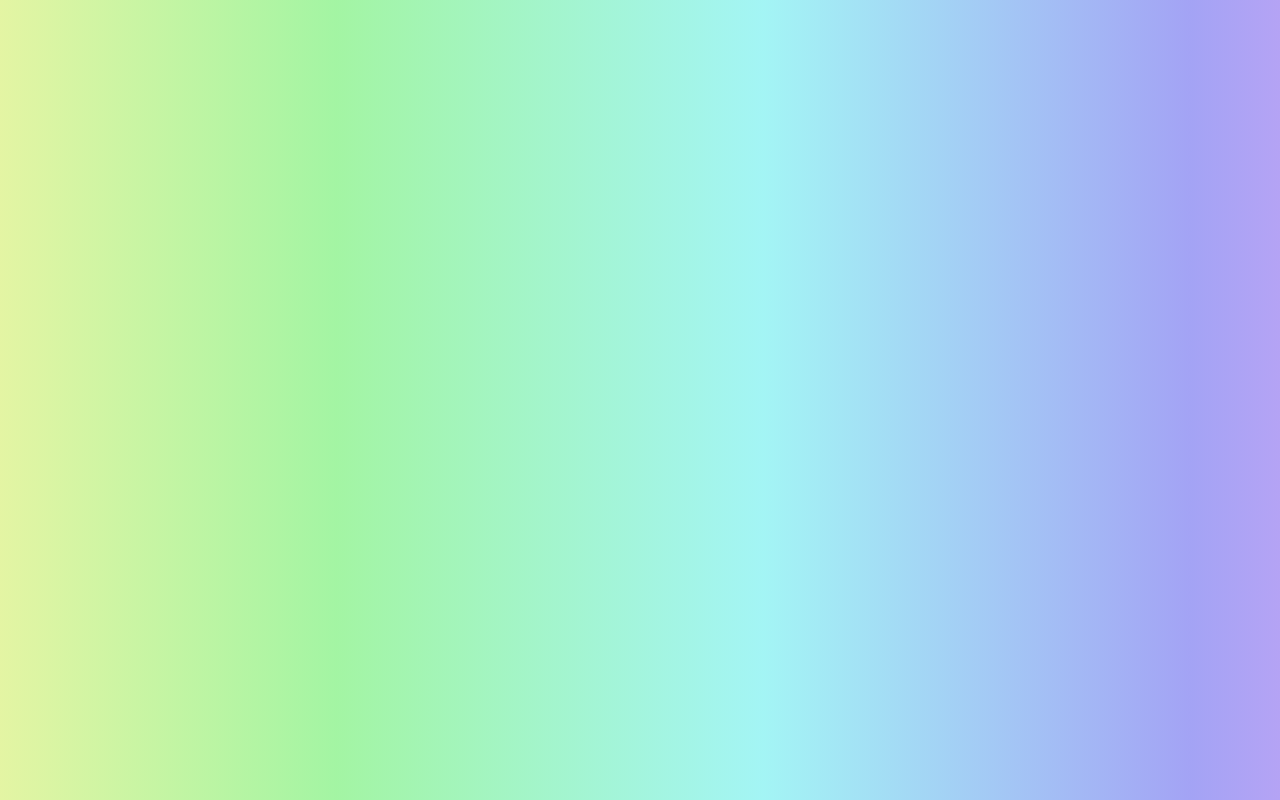
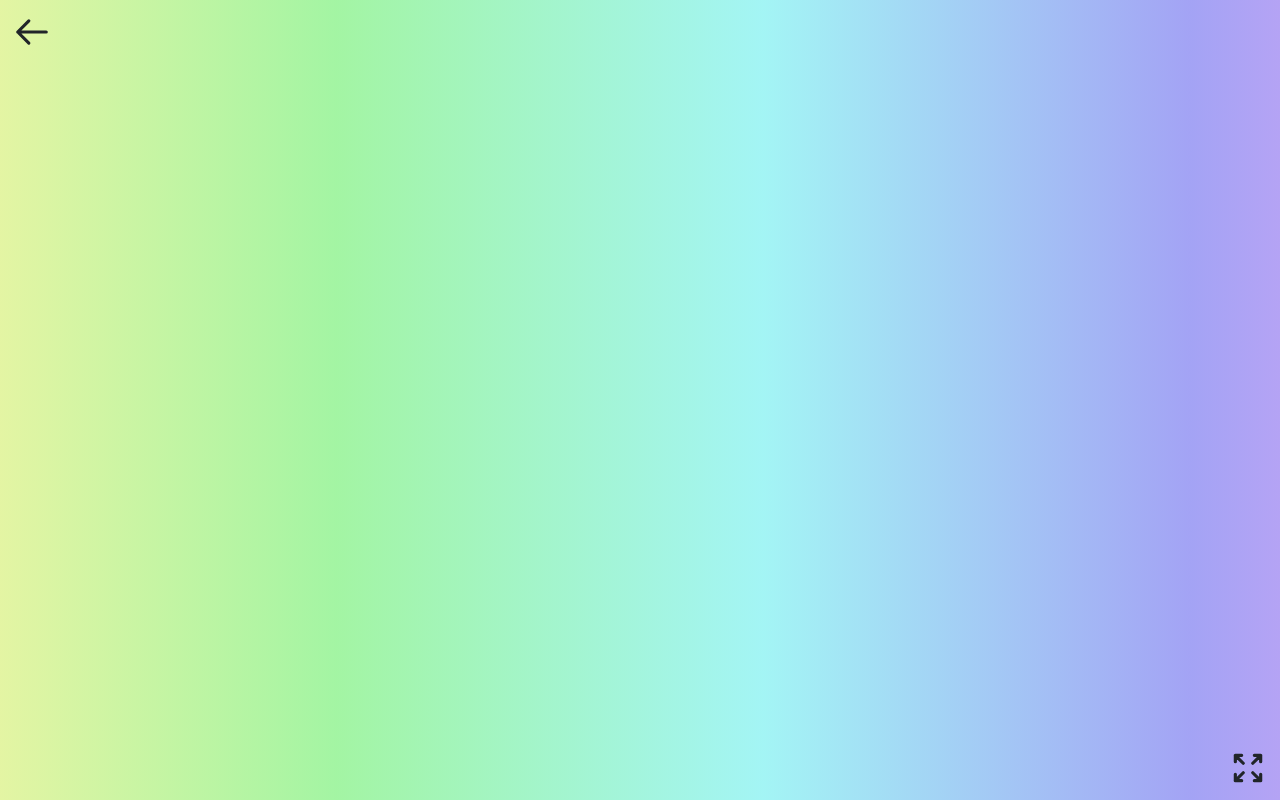
Before and after one commit to j-/mood-light, a Next.js app: page /rainbow/full in a window 1280 px wide. Built offline with nearby package versions, Linux system fonts and the light colour scheme.

Commit message:
Add full screen container

```diff
--- /dev/null
+++ b/components/FullScreenContainer.tsx
@@ -0,0 +1,87 @@
+import { useCallback, useEffect, useRef, useState } from 'react';
+import FillParent from './FillParent';
+
+type Props = {
+  onClickBack: () => void;
+}
+
+const FullScreenContainer: React.FC<Props> = ({ onClickBack, children }) => {
+  const ref = useRef<HTMLDivElement>();
+  const [isFullScreen, setIsFullScreen] = useState<boolean>(false);
+
+  const handleClickBack = useCallback<React.MouseEventHandler<HTMLButtonElement>>((e) => {
+    e.preventDefault();
+    if (isFullScreen) {
+      document.exitFullscreen();
+    } else if (ref.current) {
+      onClickBack();
+    }
+  }, [isFullScreen, ref, onClickBack]);
+
+  const handleClickToggle = useCallback<React.MouseEventHandler<HTMLButtonElement>>((e) => {
+    e.preventDefault();
+    if (isFullScreen) {
+      document.exitFullscreen();
+    } else if (ref.current) {
+      ref.current.requestFullscreen({
+        navigationUI: 'hide',
+      });
+    }
+  }, [isFullScreen, ref]);
+
+  useEffect(() => {
+    const handler = () => {
+      setIsFullScreen(document.fullscreenElement != null);
+    };
+    document.addEventListener('fullscreenchange', handler);
+    return () => {
+      document.removeEventListener('fullscreenchange', handler);
+    };
+  }, []);
+
+  return (
+    <FillParent ref={ref}>
+      <button
+        className="btn"
+        style={{
+          position: 'absolute',
+          top: 0,
+          left: 0,
+          width: '4em',
+          height: '4em',
+        }}
+        type="button"
+        onClick={handleClickBack}
+      >
+        <svg xmlns="http://www.w3.org/2000/svg" className="h-6 w-6" fill="none" viewBox="0 0 24 24" stroke="currentColor">
+          <path strokeLinecap="round" strokeLinejoin="round" strokeWidth={2} d="M10 19l-7-7m0 0l7-7m-7 7h18" />
+        </svg>
+      </button>
+      <button
+        className="btn"
+        style={{
+          position: 'absolute',
+          bottom: 0,
+          right: 0,
+          width: '4em',
+          height: '4em',
+        }}
+        type="button"
+        onClick={handleClickToggle}
+      >
+        {isFullScreen ? (
+          <svg xmlns="http://www.w3.org/2000/svg" className="h-6 w-6" fill="none" viewBox="0 0 24 24" stroke="currentColor">
+            <path strokeLinecap="round" strokeLinejoin="round" strokeWidth={2} d="M6 18L18 6M6 6l12 12" />
+          </svg>
+        ) : (
+          <svg xmlns="http://www.w3.org/2000/svg" className="h-6 w-6" fill="none" viewBox="0 0 24 24" stroke="currentColor">
+            <path strokeLinecap="round" strokeLinejoin="round" strokeWidth={2} d="M4 8V4m0 0h4M4 4l5 5m11-1V4m0 0h-4m4 0l-5 5M4 16v4m0 0h4m-4 0l5-5m11 5l-5-5m5 5v-4m0 4h-4" />
+          </svg>
+        )}
+      </button>
+      {children}
+    </FillParent>
+  );
+};
+
+export default FullScreenContainer;
--- a/pages/rainbow/full.tsx
+++ b/pages/rainbow/full.tsx
@@ -1,5 +1,7 @@
 import Head from 'next/head';
+import { useRouter } from 'next/router';
 import { useParams } from '../../use-params';
+import FullScreenContainer from '../../components/FullScreenContainer';
 import FullRainbow from '../../components/FullRainbow';
 
 export const PARAM_SCALE = 'scale';
@@ -15,6 +17,7 @@ export const DEFAULT_SATURATION = 0.8;
 export const DEFAULT_LIGHTNESS = 0.8;
 
 const RainbowFull: React.FC = () => {
+  const router = useRouter();
   const params = useParams();
   const scale = Number(params[PARAM_SCALE] || '') || DEFAULT_SCALE;
   const speed = Number(params[PARAM_SPEED] || '') || DEFAULT_SPEED;
@@ -32,6 +35,12 @@ const RainbowFull: React.FC = () => {
           overscroll-behavior: none;
         }
       `}</style>
+      <FullScreenContainer
+        onClickBack={() => {
+          window.close();
+          router.push('/rainbow', {}, { shallow: true });
+        }}
+      >
         <FullRainbow
           scale={scale}
           speed={speed}
@@ -39,6 +48,7 @@ const RainbowFull: React.FC = () => {
           saturation={saturation}
           lightness={lightness}
         />
+      </FullScreenContainer>
     </>
   );
 };
```
Also changed, not shown: pages/rainbow/index.tsx (+16 -12 lines). Lines whose indentation alone changed are shown as unchanged.
